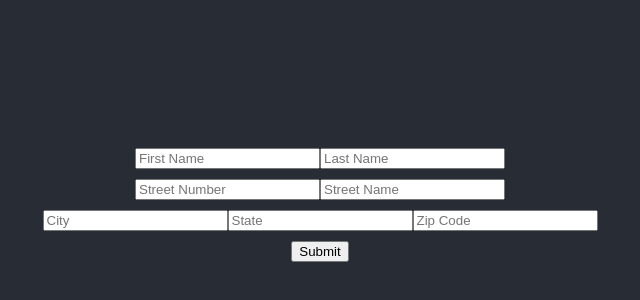
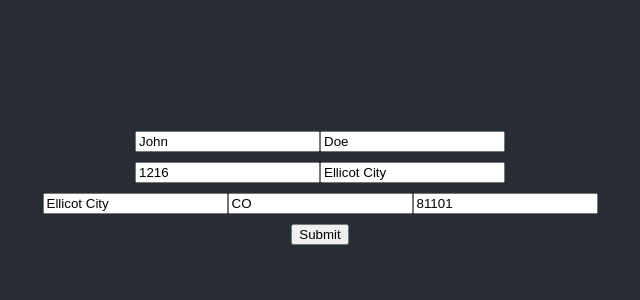
Before and after one commit to cwdalziel/bitcamp-2024, a React (Create React App) app: page / in a window 1280 px wide. Shown: the part 200-500 px from the top of the page, without its empty margins (320-960 px from the left). Built offline with nearby package versions, Linux system fonts and the light colour scheme.

Commit message:
working customer form

```diff
--- a/src/App.js
+++ b/src/App.js
@@ -3,8 +3,8 @@ import CreateAccount from './CreateAccount'
 
 function App() {
 
-  const formSubmit = (values) => {
-    console.log(values)
+  const formSubmit = () => {
+
   }
 
   return (
--- a/src/CreateAccount.jsx
+++ b/src/CreateAccount.jsx
@@ -1,21 +1,23 @@
 import { useState } from 'react'
+import axios from 'axios'
 
 const initValues = {
-    firstName: '',
-    lastName: '',
-    streetNum: '',
-    streetName: '',
-    city: '',
-    state: '',
-    zip: ''
+    firstName: 'John',
+    lastName: 'Doe',
+    streetNum: '1216',
+    streetName: 'Ellicot City',
+    city: 'Ellicot City',
+    state: 'CO',
+    zip: '81101'
 }
 
 function CreateAccount(props) {
 
     const [values, setValues] = useState(initValues)
+    const [errMsg, setErrMsg] = useState('')
 
     const handleChange = (e) => {
-        const {name, value} = e.target;
+        const { name, value } = e.target;
         setValues({
             ...values,
             [name]: value
@@ -24,26 +26,44 @@ function CreateAccount(props) {
 
     const handleSubmit = (e) => {
         e.preventDefault();
-        props.formSubmit(values)
+        axios.post('http://localhost:8000/customers', {
+            first_name: values.firstName,
+            last_name: values.lastName,
+            address: {
+                street_number: values.streetNum,
+                street_name: values.streetName,
+                city: values.city,
+                state: values.state,
+                zip: values.zip
+            }
+        }).then((res) => {
+            props.formSubmit()
+        }).catch((err) => {
+            console.log(err)
+            setErrMsg('Invalid Parameters')
+        })
     }
 
     return (
+        <div>
             <form onSubmit={handleSubmit}>
                 <div>
-                <input type='text' name='firstName' placeholder='First Name' value={values.firstName} onChange={handleChange}/>
-                <input type='text' name='lastName' placeholder='Last Name' value={values.lastName} onChange={handleChange}/>
+                    <input type='text' name='firstName' placeholder='First Name' value={values.firstName} onChange={handleChange} />
+                    <input type='text' name='lastName' placeholder='Last Name' value={values.lastName} onChange={handleChange} />
                 </div>
                 <div>
-                <input type='text' name='streetNum' placeholder='Street Number' value={values.streetNum} onChange={handleChange}/>
-                <input type='text' name='streetName' placeholder='Street Name' value={values.streetName} onChange={handleChange}/>
+                    <input type='text' name='streetNum' placeholder='Street Number' value={values.streetNum} onChange={handleChange} />
+                    <input type='text' name='streetName' placeholder='Street Name' value={values.streetName} onChange={handleChange} />
                 </div>
                 <div>
-                <input type='text' name='city' placeholder='City' value={values.city} onChange={handleChange}/>
-                <input type='text' name='state' placeholder='State' value={values.state} onChange={handleChange}/>
-                <input type='text' name='zip' placeholder='Zip Code' value={values.zip} onChange={handleChange}/>
+                    <input type='text' name='city' placeholder='City' value={values.city} onChange={handleChange} />
+                    <input type='text' name='state' placeholder='State' value={values.state} onChange={handleChange} />
+                    <input type='text' name='zip' placeholder='Zip Code' value={values.zip} onChange={handleChange} />
                 </div>
                 <input type="submit" value="Submit" />
             </form>
+            <h1>{errMsg}</h1>
+        </div>
     )
 }
 
```
Lines whose indentation alone changed are shown as unchanged.
